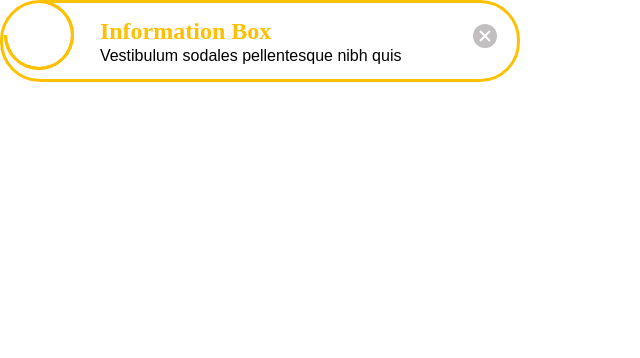
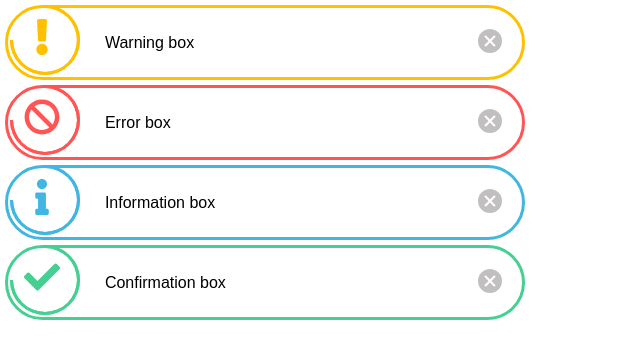
Before and after one commit to kosbog/fairy-cake-corp, a React app: page / in a window 1280 px wide. Shown: the top 358 px of the page, without its empty margins (0-640 px from the left). Built offline with nearby package versions, Linux system fonts and the light colour scheme; a web font is replaced by a local one.

Commit message:
wip: Alert componernt

```diff
--- a/src/assets/styles/_alerts.scss
+++ b/src/assets/styles/_alerts.scss
@@ -2,6 +2,7 @@
     &-box {
         position: relative;
         padding: 14px;
+        margin: 5px;
         border-width: 3px;
         border-style: solid;
         border-radius: 40px;
@@ -22,7 +23,7 @@
         position: absolute;
         z-index: 1;
         top: -3px;
-        left: 1px;
+        left: 2px;
         width: 64px;
         height: 64px;
         border-color: inherit;
--- a/src/assets/styles/_icons.scss
+++ b/src/assets/styles/_icons.scss
@@ -3,12 +3,13 @@
     font-family: FontAwesome;
     position: absolute;
     z-index: 1;
-    top: 0;
-    left: 1px;
+    top: 50%;
+    left: 50%;
     width: 100%;
     height: 100%;
     line-height: 70px;
     text-align: center;
+    transform: translate(-50%, -50%);
     @each $selector in warning,
     info,
     confirm,
--- a/src/components/Home.tsx
+++ b/src/components/Home.tsx
@@ -12,7 +12,10 @@ class Home extends React.Component<{}, {}> {
     render() {
         return (
             <div>
-                <Alerts type={"warning"} />
+                <Alerts type={"warning"} icon={"exclamation"} content={"Warning box"} />
+                <Alerts type={"error"} icon={"ban"} content={"Error box"} />
+                <Alerts type={"info"} icon={"info"} content={"Information box"} />
+                <Alerts type={"confirm"} icon={"check"} content={"Confirmation box"} />
             </div>
         );
     }
--- a/src/components/common/Alerts.tsx
+++ b/src/components/common/Alerts.tsx
@@ -2,17 +2,19 @@ import * as React from "react";
 
 interface IProps {
     type: string;
+    icon: string;
+    content: string;
 }
 
-const Alert = ({ type }: IProps) => {
+const Alert = ({ type, icon, content }: IProps) => {
     return (
         <div className={`msg-box msg-${type}`}>
             <div className="msg-icon">
-                <i className={`icon icon-${type} fa fa-fa fa-info`}></i>
+                <i className={`icon icon-${type} fa fa-fa fa-${icon}`}></i>
             </div>
             <div className="msg-content">
-                <h5 className={`msg-content_title ${type}-title`}>Information Box</h5>
-                <p className="msg-content_description">Vestibulum sodales pellentesque nibh quis</p>
+                {/* <h5 className={`msg-content_title ${type}-title`}>Information Box</h5> */}
+                <p className="msg-content_description">{content}</p>
             </div>
             <a className="btn-close"></a>
         </div>
--- a/src/index.html
+++ b/src/index.html
@@ -1,12 +1,19 @@
 <!DOCTYPE html>
 <html lang="en">
+
 <head>
     <meta charset="UTF-8">
     <meta name="viewport" content="width=device-width, initial-scale=1.0">
     <meta http-equiv="X-UA-Compatible" content="ie=edge">
     <title>Document</title>
+    <script defer src="https://use.fontawesome.com/releases/v5.0.8/js/solid.js" integrity="sha384-+Ga2s7YBbhOD6nie0DzrZpJes+b2K1xkpKxTFFcx59QmVPaSA8c7pycsNaFwUK6l"
+        crossorigin="anonymous"></script>
+    <script defer src="https://use.fontawesome.com/releases/v5.0.8/js/fontawesome.js" integrity="sha384-7ox8Q2yzO/uWircfojVuCQOZl+ZZBg2D2J5nkpLqzH1HY0C1dHlTKIbpRz/LG23c"
+        crossorigin="anonymous"></script>
 </head>
+
 <body>
     <div id="app"></div>
 </body>
+
 </html>
```
Also changed, not shown: 5 other files (tests, documents, lock files or other folders).
